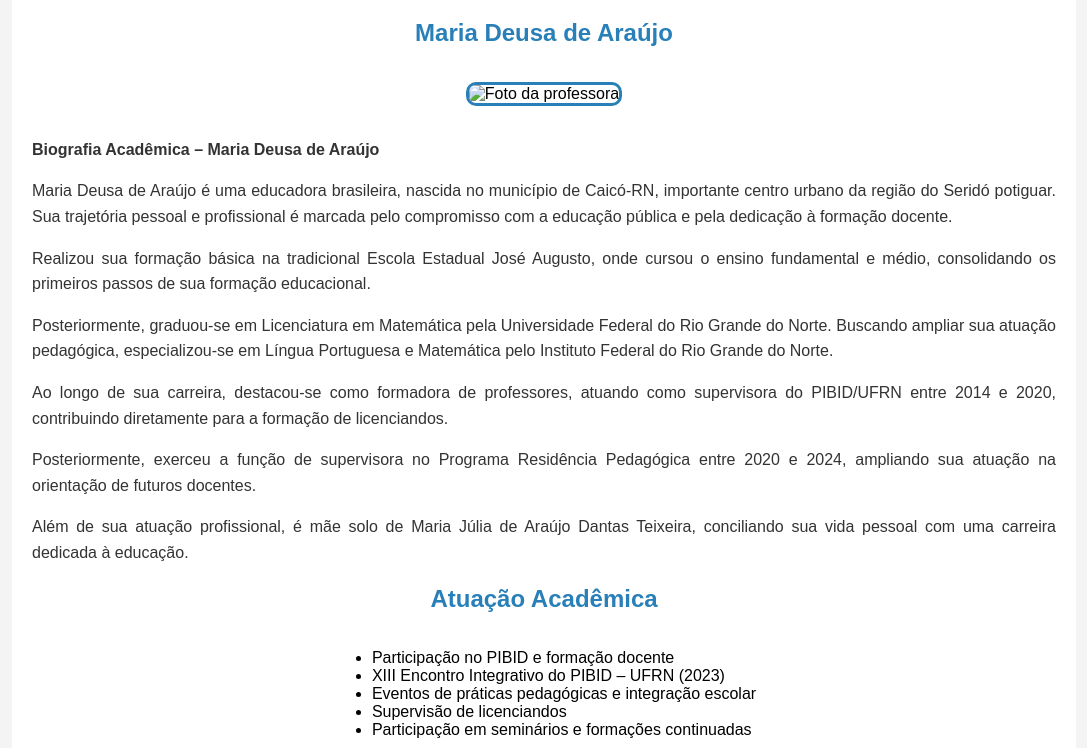
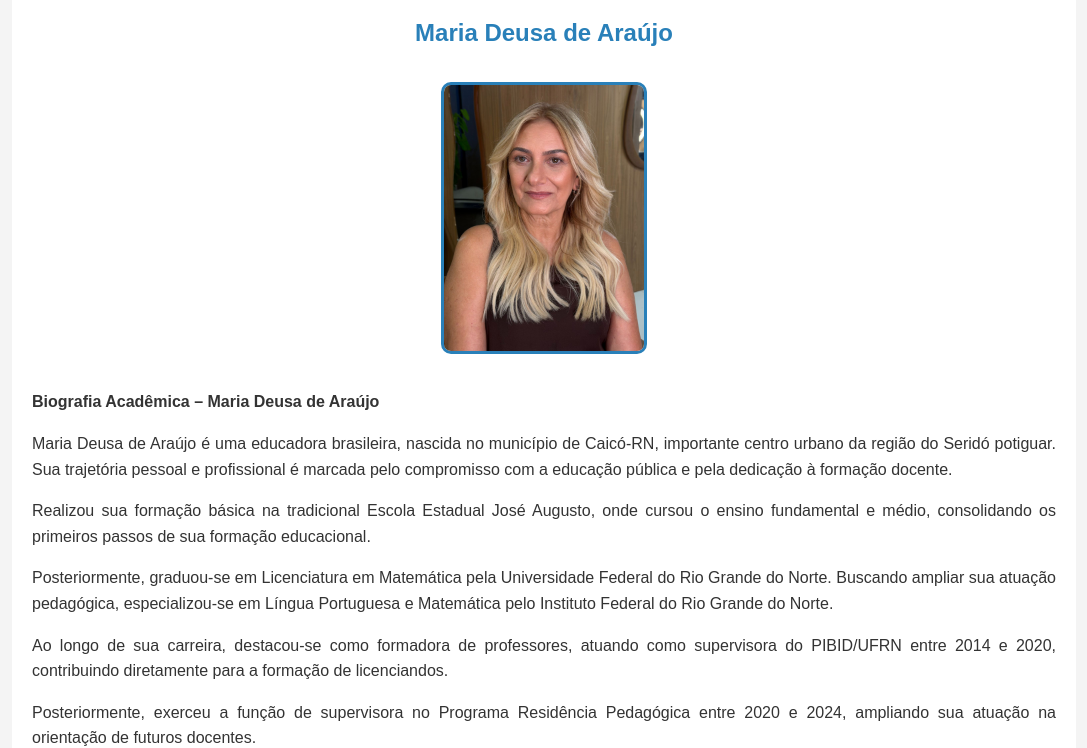
Before and after one commit to davysonemanoel10-lab/Atividade-de-Programa-o-Web, a plain HTML site: page index.html in a window 1280 px wide. Shown: the part 81-829 px from the top of the page, without its empty margins (96-1183 px from the left). Drawn offline with Linux system fonts and the light colour scheme.

Commit message:
Update index.html

```diff
--- a/index.html
+++ b/index.html
@@ -56,7 +56,7 @@
     <h1>Biografia Acadêmica</h1>
     <h2>Maria Deusa de Araújo</h2>
 
-    <img class="foto" src="./imagens/deusa.jpeg" alt="Foto da professora">
+    <img class="foto" src="./deusa.jpeg" alt="Foto da professora">
 
     <p><strong>Biografia Acadêmica – Maria Deusa de Araújo</strong></p>
 
```
